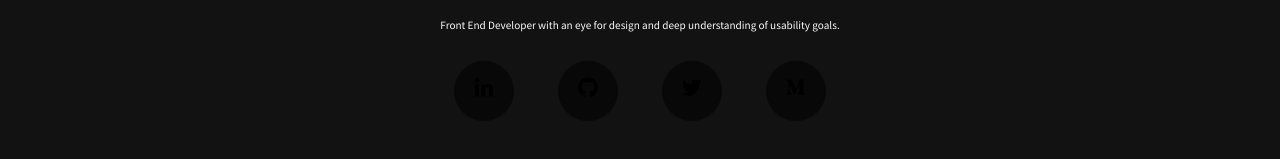
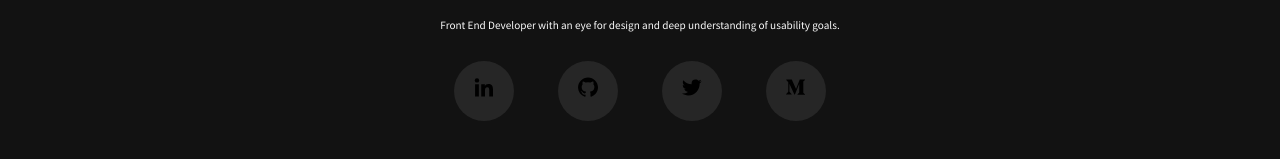
Before and after one commit to AlexOla-NG/Portfolio-Page, a React (Create React App) app: page / in a window 1280 px wide. Shown: the part 4096-4255 px from the top of the page. Built offline with nearby package versions, Linux system fonts and the light colour scheme.

Commit message:
Update main.css

```diff
--- a/src/css/main.css
+++ b/src/css/main.css
@@ -387,7 +387,7 @@
   line-height: 60px;
   border-radius: 50%;
   color: hsl(0deg, 0%, 98%);
-  background-color: #080808;
+  background-color: #262626;
   cursor: pointer;
   transition: all 0.225s ease-in-out;
 }
```
